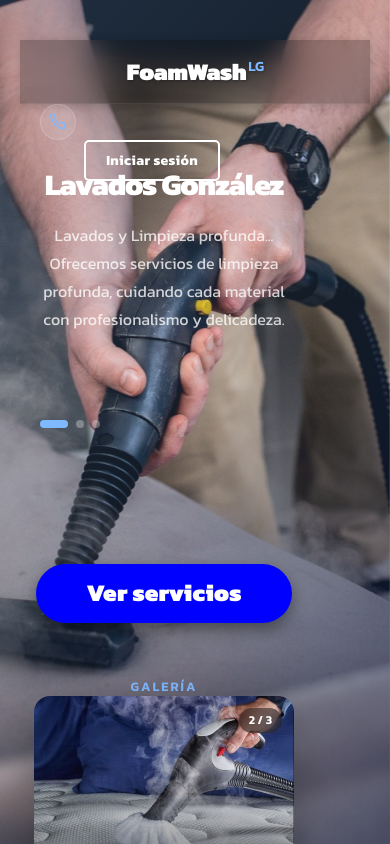
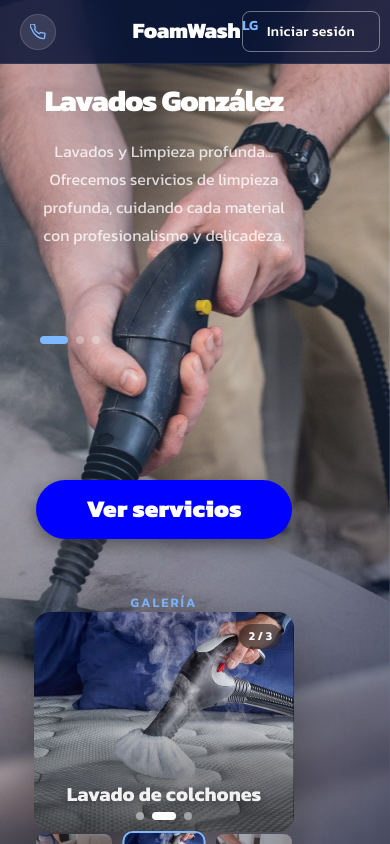
Before and after one commit to Deimer311/FoamWash, a React (Vite) app in the folder frontend/: page / in a window 390 px wide. Shown: the top 844 px of the page. Built offline with nearby package versions, Linux system fonts and the light colour scheme; no server answers.

Commit message:
fix(frontend): Eliminar estilos legacy de .header en styles.css que causaban superposición en vista móvil

```diff
--- a/frontend/src/styles.css
+++ b/frontend/src/styles.css
@@ -65,79 +65,8 @@
         z-index: 1;
     }
 
-    /* ==================== 4. HEADER / ENCABEZADO ==================== */
-
-    .header {
-        display: flex;
-        justify-content: space-between;
-        align-items: center;
-        padding: 18px 50px;
-        background: rgba(0, 0, 0, 0.25);
-        position: relative;
-        z-index: 100;
-        box-shadow: 0 2px 10px rgba(0, 0, 0, 0.2);
-        margin-top: 20px;
-        width: 100%;
-    }
-
-    .contact-info {
-        display: flex;
-        align-items: center;
-        gap: 12px;
-    }
-
-    .phone-icon {
-        width: 40px;
-        height: 40px;
-        background: rgb(255, 255, 255);
-        border-radius: 50%;
-        display: flex;
-        align-items: center;
-        justify-content: center;
-        font-size: 20px;
-    }
-
-    .contact-text h3 {
-        font-size: 14px;
-        font-weight: normal;
-        margin-bottom: 2px;
-        color: #cccccc;
-    }
-
-    .contact-text p {
-        color: #5BC0DE;
-        font-size: 16px;
-        font-weight: bold;
-    }
-
-    .logo {
-        position: absolute;
-        left: 50%;
-        top: 50%;
-        transform: translate(-50%, -50%);
-        font-size: 30px;
-        font-weight: 900;
-        color: white;
-        text-shadow: 1px 1px 3px rgba(0, 0, 0, 0.3);
-        white-space: nowrap;
-    }
-
-    .login-btn {
-        background: transparent;
-        border: 2px solid white;
-        color: white;
-        padding: 8px 20px;
-        border-radius: 5px;
-        cursor: pointer;
-        font-size: 14px;
-        font-weight: bold;
-        transition: all 0.3s ease;
-    }
-
-    .login-btn:hover {
-        background: white;
-        color: #4a5280;
-    }
+    /* NOTA: Los estilos de .header, .logo, .contact-info, etc.,
+       se han movido a Header.css para evitar conflictos. */
 
     /* ==================== 5. CONTENIDO PRINCIPAL (FIJO) ==================== */
 
@@ -390,25 +319,6 @@
     }
 
     @media (max-width: 768px) {
-        .header {
-            padding: 15px 20px;
-            flex-wrap: wrap;
-        }
-
-        .logo {
-            position: static;
-            transform: none;
-            order: -1;
-            width: 100%;
-            text-align: center;
-            margin-bottom: 15px;
-            font-size: 24px;
-        }
-
-        .contact-text h3 {
-            display: none;
-        }
-
         .left-section h1 {
             font-size: 3em;
         }
```
